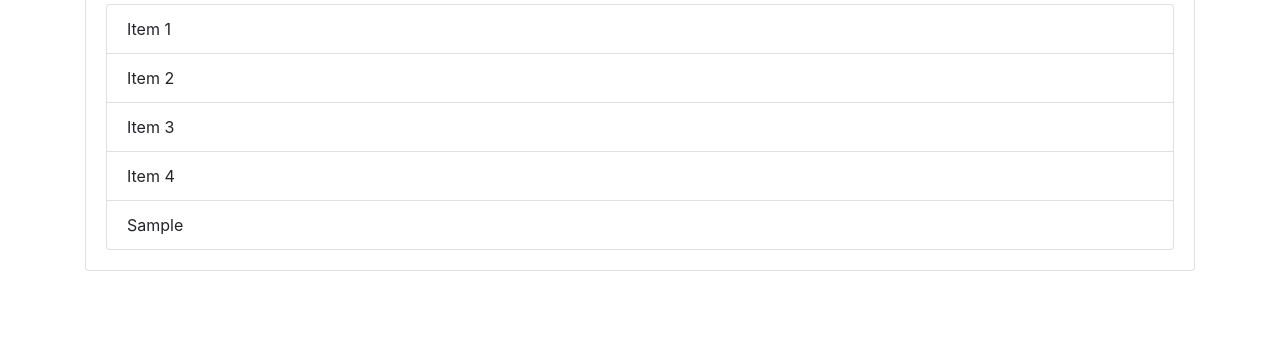
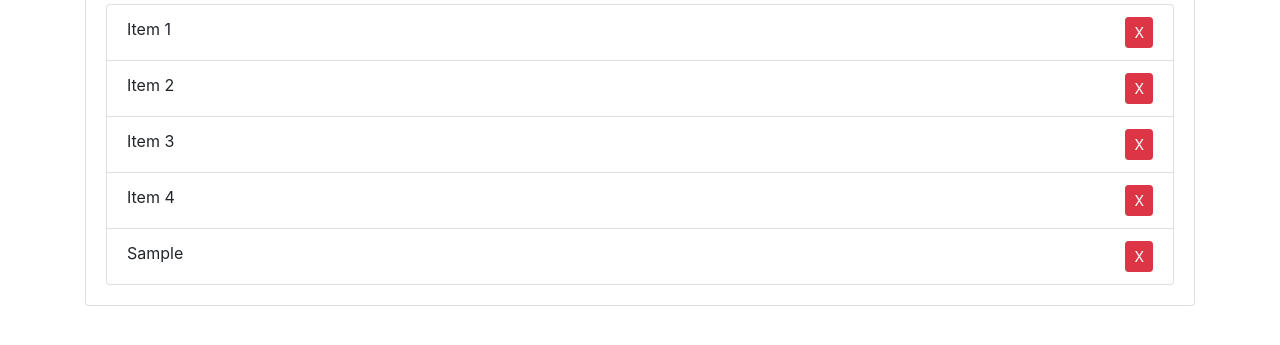
Before and after one commit to nav500/itemLister, a plain HTML site: page index.html in a window 1280 px wide. Both pictures are taken after typing "Sample" into the empty fields and a click on the input "Submit". Shown: the part 273-618 px from the top of the page. Drawn offline with nearby package versions, Linux system fonts and the light colour scheme.

Commit message:
added remove button on items

```diff
--- a/dom.js
+++ b/dom.js
@@ -10,6 +10,10 @@ function addContent(e) {
     let li = document.createElement('li');
     li.className = "list-group-item";
     let item = document.createTextNode(`${input.value}`);
+    let button = document.createElement('button');
+    button.textContent = 'X';
+    button.className = 'btn btn-danger btn-sm float-right delete';
     li.appendChild(item);
+    li.appendChild(button);
     ul.appendChild(li);
 }
--- a/index.html
+++ b/index.html
@@ -22,10 +22,10 @@
     </form>
     <h2 class="title">Items</h2>
     <ul id="items" class="list-group">
-      <li class="list-group-item">Item 1</li>
-      <li class="list-group-item">Item 2</li>
-      <li class="list-group-item">Item 3</li>
-      <li class="list-group-item">Item 4</li>
+      <li class="list-group-item">Item 1 <button class="btn btn-danger btn-sm float-right delete">X</button></li>
+      <li class="list-group-item">Item 2 <button class="btn btn-danger btn-sm float-right delete">X</button></li>
+      <li class="list-group-item">Item 3 <button class="btn btn-danger btn-sm float-right delete">X</button></li>
+      <li class="list-group-item">Item 4 <button class="btn btn-danger btn-sm float-right delete">X</button></li>
     </ul>
    </div>
   </div>
```
